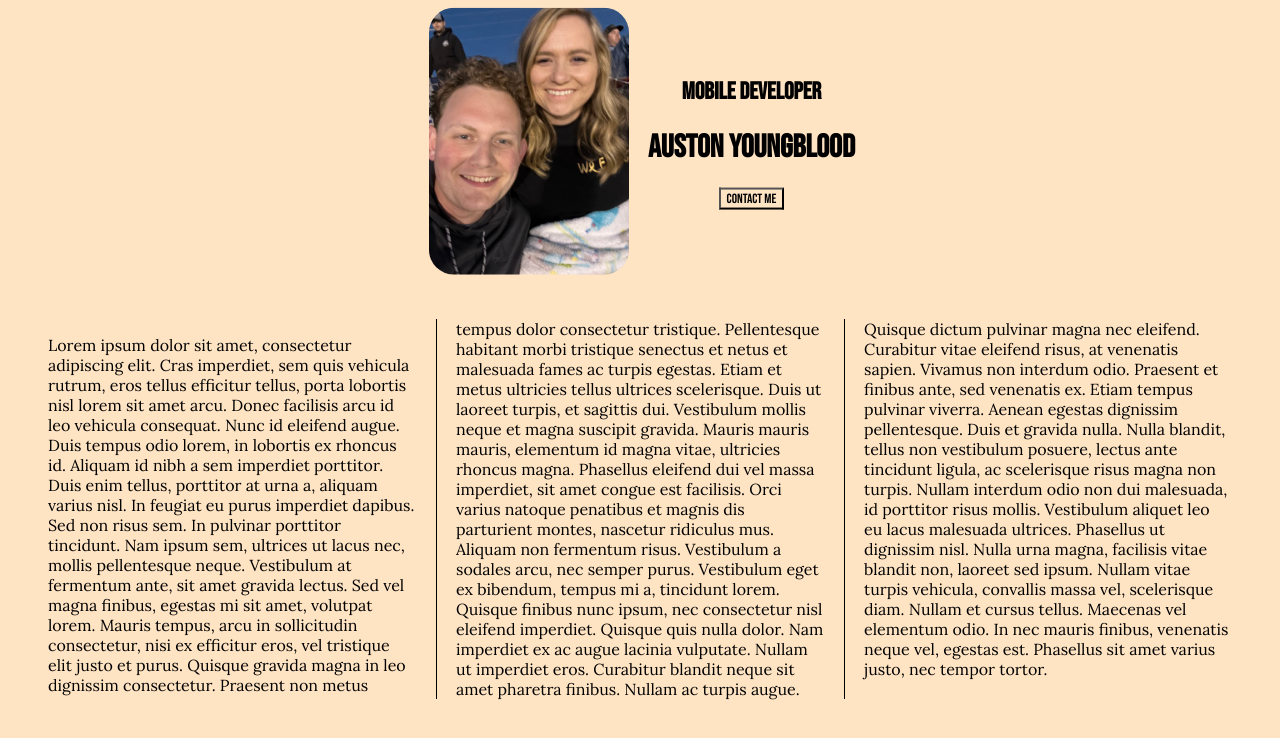
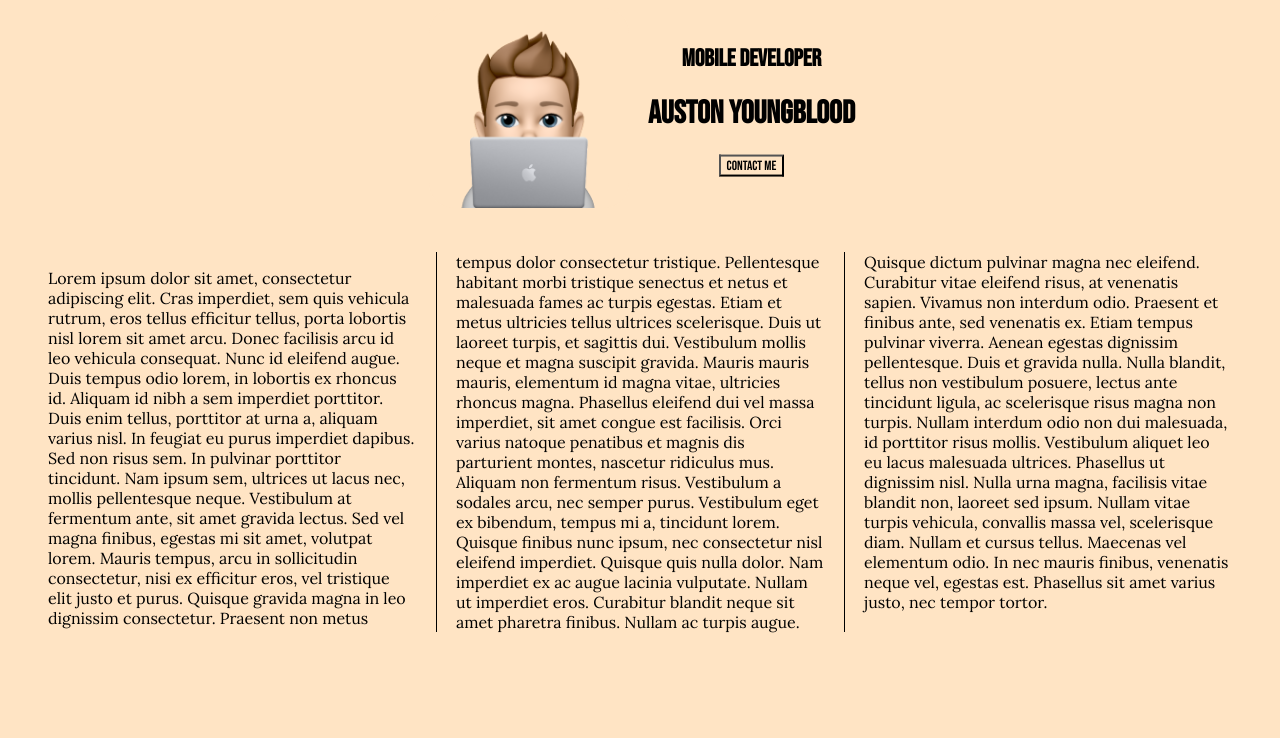
Before and after one commit to austonyb/HTML-And-CSS-1-Lab, a plain HTML site: page index.html in a window 1280 px wide. Drawn offline with Linux system fonts and the light colour scheme.

Commit message:
changed picture

```diff
--- a/index.html
+++ b/index.html
@@ -10,7 +10,7 @@
 <body>
     <div class="section1">
         <div class="bioSubsection">
-            <img class="janalie" src="janalieAndMe.jpeg" alt="A picture of Janalie and me."/>
+            <img class="auston" src="auston.png" alt="A picture of Janalie and me."/>
             <h2>Mobile Developer</h2>
             <h1>Auston Youngblood</h1>
             <button>Contact Me</button>
--- a/styles.css
+++ b/styles.css
@@ -18,7 +18,7 @@ h2 {
 p {
     font-family: 'Lora', serif;
 }
-.janalie {
+.auston {
     width: 200px;
     height: 200 px;
     border-radius: 25px;
```
Also changed, not shown: auston.png (added), janalieAndMe.jpeg (deleted).
